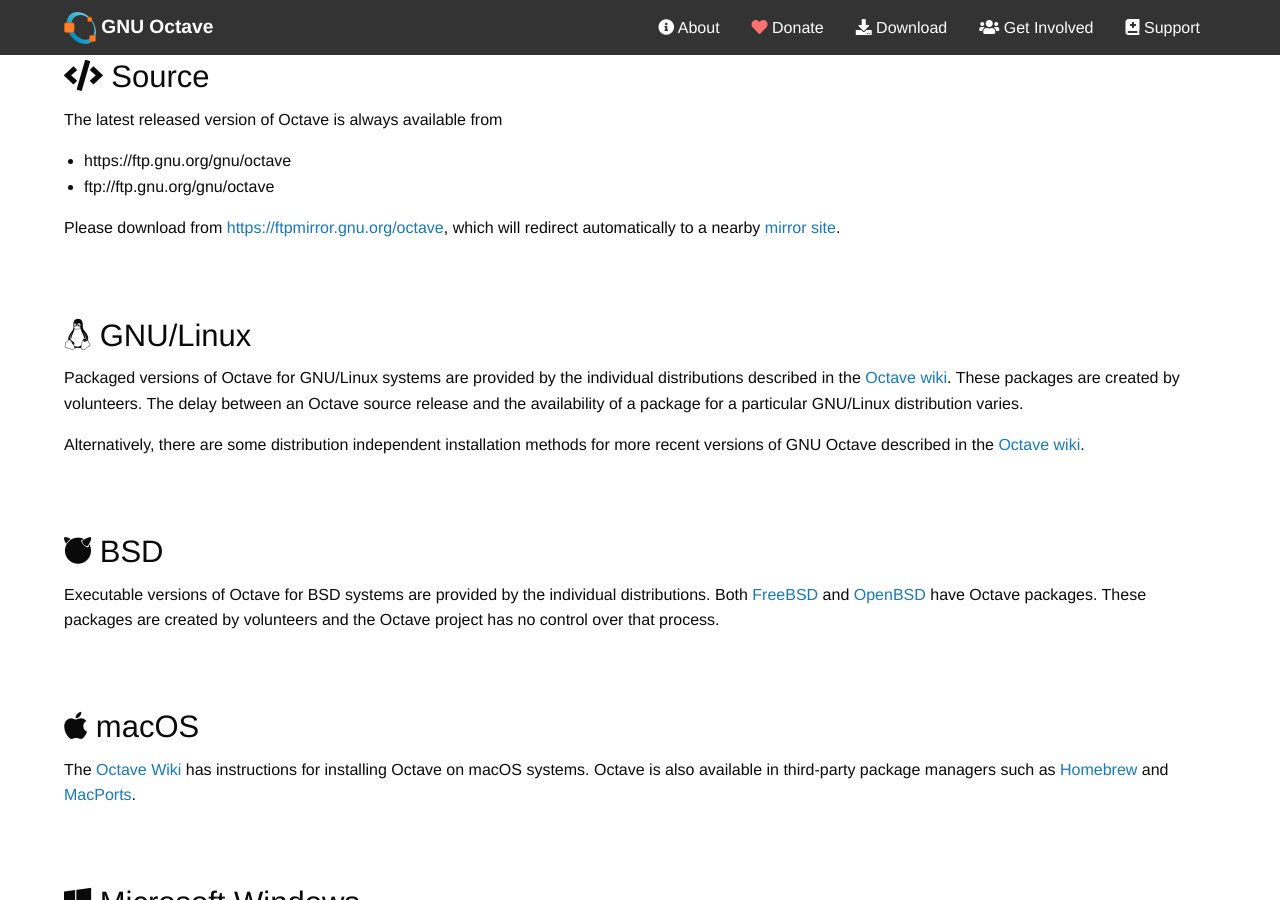
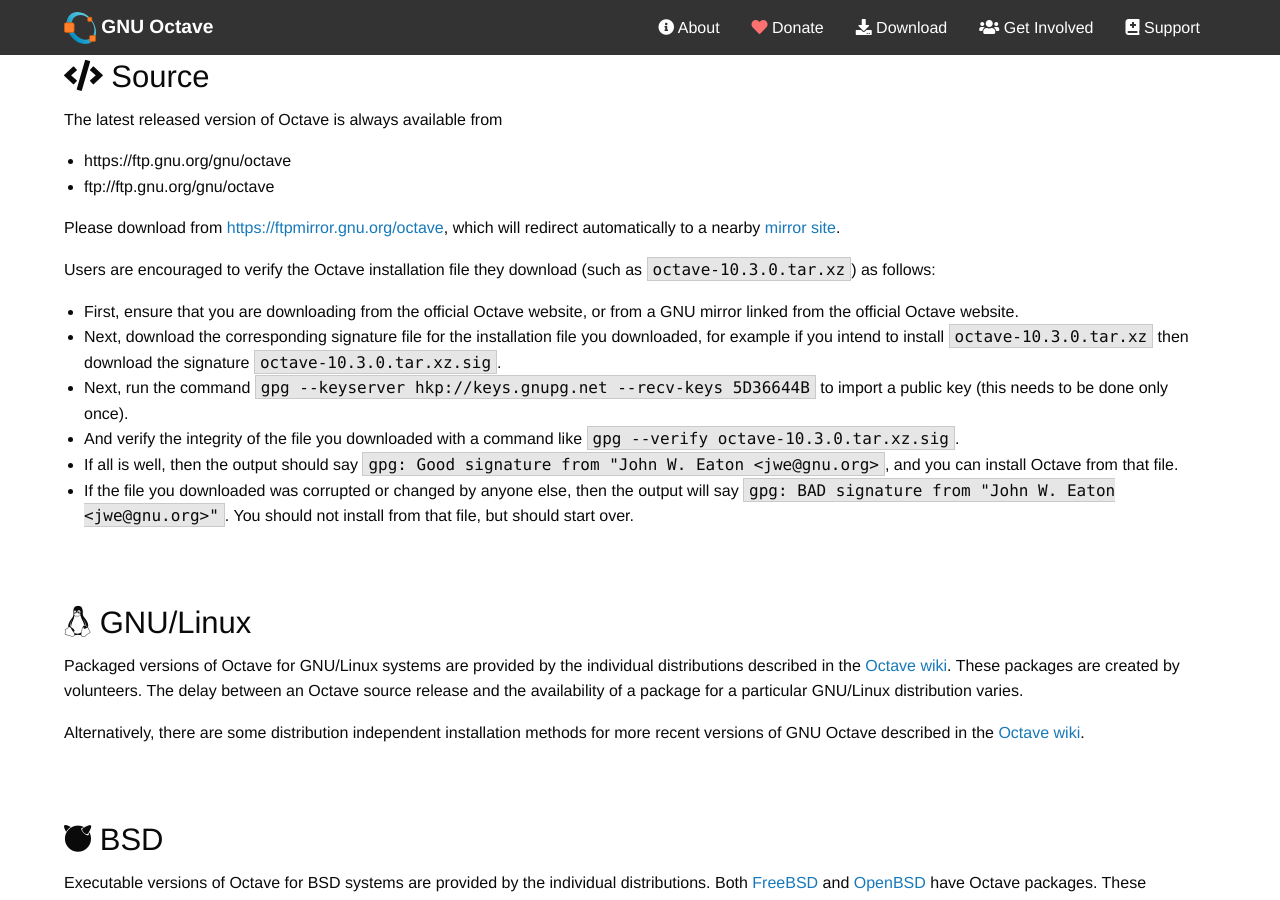
Before and after one commit to gnu-octave/gnu-octave.github.io, a Jekyll site: the page built from pages/download.md, in a window 1280 px wide and 900 px high, scrolled down 302 px. Built offline with Jekyll 4.4.1, drawn with Linux system fonts in a browser that asks for light colours; nearby versions of some CDN libraries.

Commit message:
Include verification steps for Octave downloads
Added instructions for verifying the Octave installation file using GPG signatures.

```diff
--- a/pages/download.md
+++ b/pages/download.md
@@ -35,6 +35,22 @@
 which will redirect automatically to a nearby
 [mirror site](https://www.gnu.org/order/ftp.html).
 
+Users are encouraged to verify the Octave installation file they download
+(such as `octave-10.3.0.tar.xz`) as follows:
+* First, ensure that you are downloading from the official Octave website, or
+from a GNU mirror linked from the official Octave website.
+* Next, download the corresponding signature file for the installation file
+you downloaded, for example if you intend to install `octave-10.3.0.tar.xz` then
+download the signature `octave-10.3.0.tar.xz.sig`.
+* Next, run the command `gpg --keyserver hkp://keys.gnupg.net --recv-keys 5D36644B`
+to import a public key (this needs to be done only once).
+* And verify the integrity of the file you downloaded with a command like
+`gpg --verify octave-10.3.0.tar.xz.sig`.
+* If all is well, then the output should say `gpg: Good signature from "John W. Eaton <jwe@gnu.org>`,
+and you can install Octave from that file.
+* If the file you downloaded was corrupted or changed by anyone else, then
+the output will say `gpg: BAD signature from "John W. Eaton <jwe@gnu.org>"`.
+You should not install from that file, but should start over.
 
 <p id="linux">&nbsp;</p>
 
```
